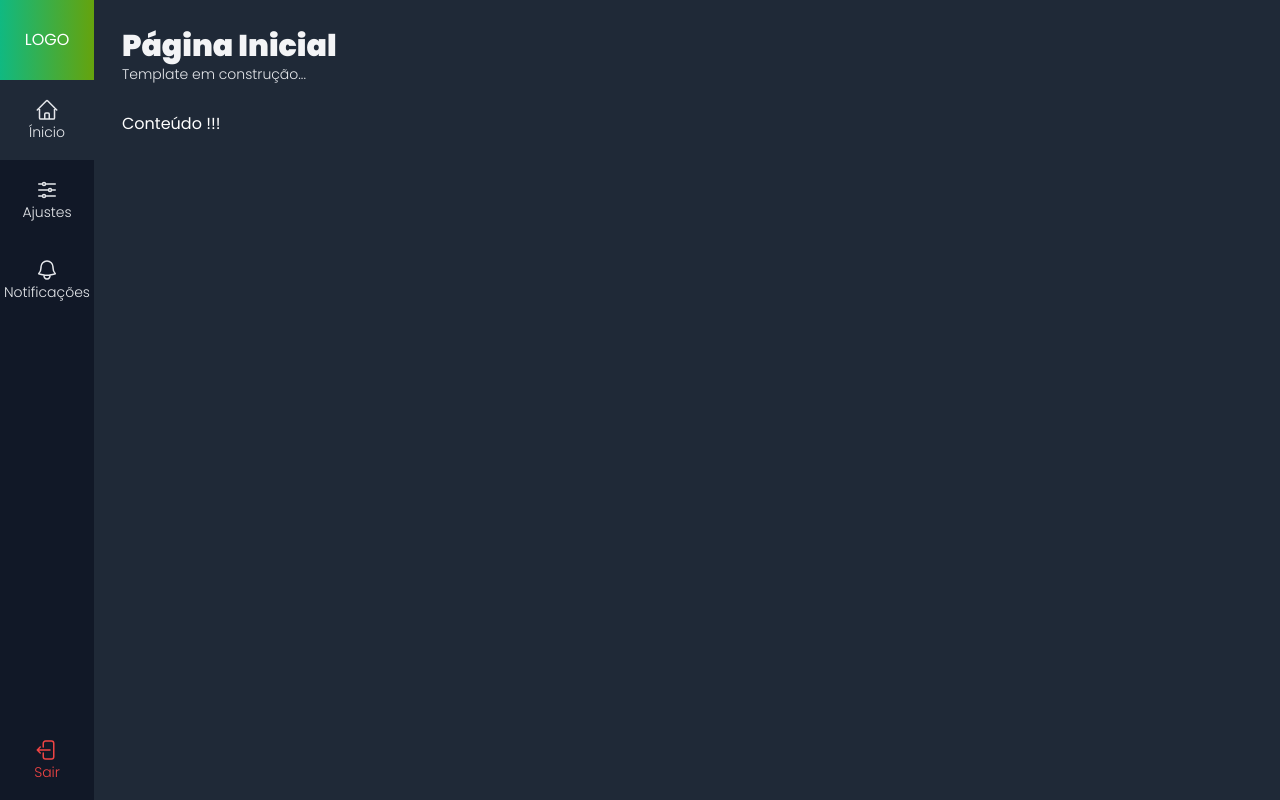
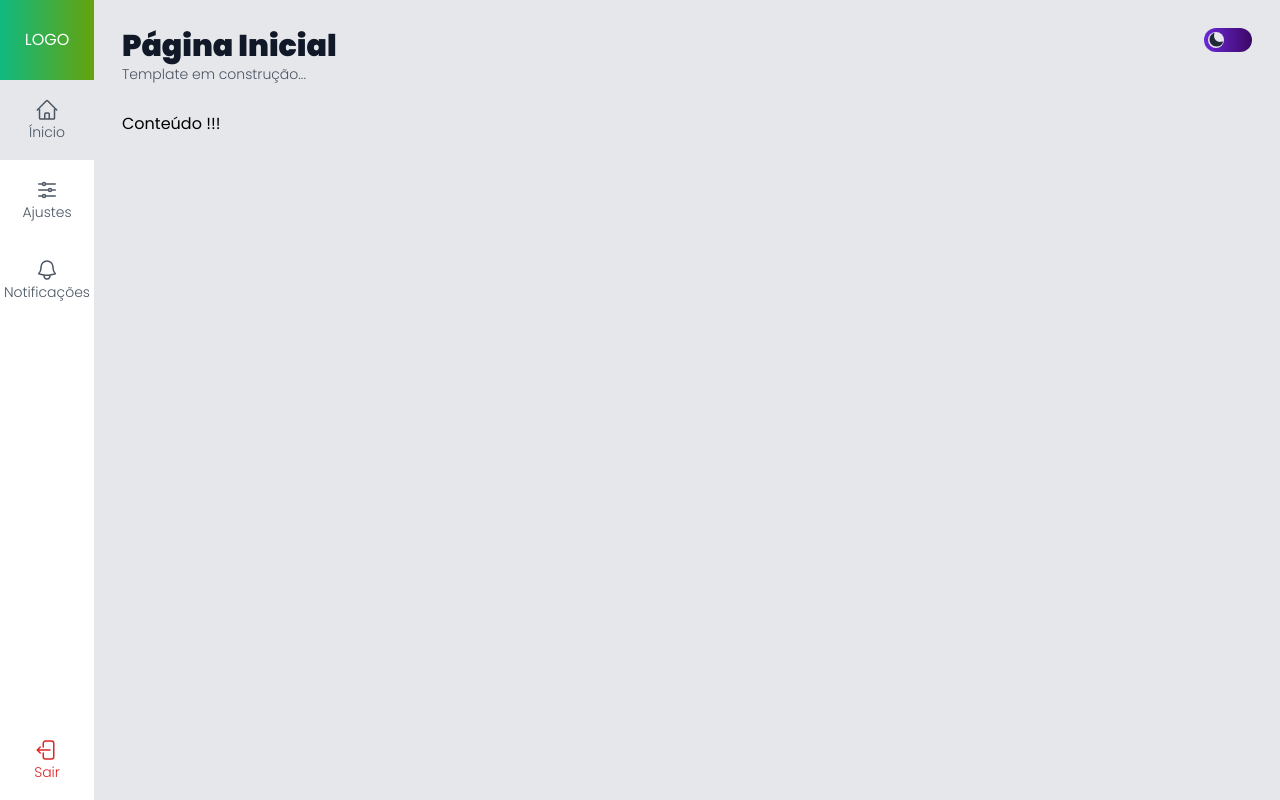
Before and after one commit to lukaskardeck/admin-template, a Next.js app: page / in a window 1280 px wide. Built offline with nearby package versions, Linux system fonts and the light colour scheme.

Commit message:
feat: botao para alternar entre os modos light e dark

```diff
--- a/src/components/icons/index.tsx
+++ b/src/components/icons/index.tsx
@@ -22,9 +22,25 @@ const IconeSair = (
     </svg>
 )
 
+const IconeSol = (size = 6) => (
+    <svg xmlns="http://www.w3.org/2000/svg" viewBox="0 0 24 24" fill="currentColor" className={`size-${size}`}>
+        <path d="M12 2.25a.75.75 0 0 1 .75.75v2.25a.75.75 0 0 1-1.5 0V3a.75.75 0 0 1 .75-.75ZM7.5 12a4.5 4.5 0 1 1 9 0 4.5 4.5 0 0 1-9 0ZM18.894 6.166a.75.75 0 0 0-1.06-1.06l-1.591 1.59a.75.75 0 1 0 1.06 1.061l1.591-1.59ZM21.75 12a.75.75 0 0 1-.75.75h-2.25a.75.75 0 0 1 0-1.5H21a.75.75 0 0 1 .75.75ZM17.834 18.894a.75.75 0 0 0 1.06-1.06l-1.59-1.591a.75.75 0 1 0-1.061 1.06l1.59 1.591ZM12 18a.75.75 0 0 1 .75.75V21a.75.75 0 0 1-1.5 0v-2.25A.75.75 0 0 1 12 18ZM7.758 17.303a.75.75 0 0 0-1.061-1.06l-1.591 1.59a.75.75 0 0 0 1.06 1.061l1.591-1.59ZM6 12a.75.75 0 0 1-.75.75H3a.75.75 0 0 1 0-1.5h2.25A.75.75 0 0 1 6 12ZM6.697 7.757a.75.75 0 0 0 1.06-1.06l-1.59-1.591a.75.75 0 0 0-1.061 1.06l1.59 1.591Z" />
+    </svg>
+
+
+)
+const IconeLua = (size = 6) => (
+    <svg xmlns="http://www.w3.org/2000/svg" viewBox="0 0 24 24" fill="currentColor" className={`size-${size}`}>
+        <path fillRule="evenodd" d="M9.528 1.718a.75.75 0 0 1 .162.819A8.97 8.97 0 0 0 9 6a9 9 0 0 0 9 9 8.97 8.97 0 0 0 3.463-.69.75.75 0 0 1 .981.98 10.503 10.503 0 0 1-9.694 6.46c-5.799 0-10.5-4.7-10.5-10.5 0-4.368 2.667-8.112 6.46-9.694a.75.75 0 0 1 .818.162Z" clipRule="evenodd" />
+    </svg>
+
+)
+
 export {
     IconeCasa,
     IconeAjuste,
     IconeSino,
-    IconeSair
+    IconeSair,
+    IconeSol,
+    IconeLua
 }
--- /dev/null
+++ b/src/components/template/botao/BotaoAlternarTema.tsx
@@ -0,0 +1,38 @@
+import { IconeLua, IconeSol } from "@/components/icons"
+import { useState } from "react";
+
+interface BotaoAlternarTemaProps {
+    tema: string
+    alternarTema: () => void
+}
+
+export default function BotaoAlternarTema(props: BotaoAlternarTemaProps) {
+
+    const [dark, setDark] = useState(props.tema === "dark");
+
+    const handleClick = () => {
+        setDark(!dark);
+        props.alternarTema();
+    };
+
+    return (
+        <div
+            onClick={handleClick}
+            className={`
+                hidden sm:flex items-center cursor-pointer
+                w-12 h-6 p-1 rounded-full
+                ${!dark ? "bg-gradient-to-r from-violet-700 to-purple-950" : "bg-gradient-to-r from-rose-100 to-teal-100"}
+            `}
+        >
+            <div
+                className={`
+                    w-4 h-4 flex items-center justify-center rounded-full
+                    transition-transform duration-500
+                    ${!dark ? "translate-x-0 bg-gray-200 text-gray-800" : "translate-x-6 text-gray-600"}
+                `}
+            >
+                {!dark ? IconeLua(3) : IconeSol(4)}
+            </div>
+        </div>
+    );
+}
--- a/src/components/template/cabecalho/Cabecalho.tsx
+++ b/src/components/template/cabecalho/Cabecalho.tsx
@@ -1,3 +1,5 @@
+import useAppData from "@/data/hooks/useAppData"
+import BotaoAlternarTema from "../botao/BotaoAlternarTema"
 import Titulo from "../titulo/Titulo"
 
 interface CabecalhoProps {
@@ -6,9 +8,13 @@ interface CabecalhoProps {
 }
 
 export default function Cabecalho(props: CabecalhoProps) {
+    const { tema, alternarTema } = useAppData()
     return (
-        <div>
-            <Titulo titulo={props.titulo} subtitulo={props.subtitulo}/>
+        <div className="flex">
+            <Titulo titulo={props.titulo} subtitulo={props.subtitulo} />
+            <div className="flex flex-grow justify-end">
+                <BotaoAlternarTema tema={tema} alternarTema={alternarTema} />
+            </div>
         </div>
     )
 }
--- a/src/components/template/layout/Layout.tsx
+++ b/src/components/template/layout/Layout.tsx
@@ -1,3 +1,4 @@
+import useAppData from "@/data/hooks/useAppData"
 import Cabecalho from "../cabecalho/Cabecalho"
 import Conteudo from "../conteudo/Conteudo"
 import MenuLateral from "../menu-lateral/MenuLateral"
@@ -9,10 +10,12 @@ interface LayoutProps {
 }
 
 export default function Layout(props: LayoutProps) {
+    const { tema } = useAppData()
+
     return (
-        <div className="dark flex h-screen w-screen">
+        <div className={`${tema} flex h-screen w-screen`}>
             <MenuLateral />
-            <div className="flex flex-col w-full p-7 bg-gray-300 dark:bg-gray-800 dark:text-white">
+            <div className="flex flex-col w-full p-7 bg-gray-200 dark:bg-gray-800 dark:text-white">
                 <Cabecalho titulo={props.titulo} subtitulo={props.subtitulo} />
                 <Conteudo>
                     {props.children}
--- a/src/components/template/menu-item/menuItem.tsx
+++ b/src/components/template/menu-item/menuItem.tsx
@@ -12,7 +12,7 @@ interface MenuItemProps {
 export default function MenuItem(props: MenuItemProps) {
     const router = useRouter()
     const paginaSelecionada = router.pathname == props.url
-        ? "bg-gray-100 dark:bg-gray-800"
+        ? "bg-gray-200 dark:bg-gray-800"
         : ""
 
     function renderizarItem() {
--- /dev/null
+++ b/src/data/context/AppContext.tsx
@@ -0,0 +1,32 @@
+import { createContext, useState } from "react";
+
+export type Tema = 'dark' | ''
+
+interface AppContextProps {
+    tema?: Tema
+    alternarTema?: () => void
+}
+
+const AppContext = createContext<AppContextProps>({})
+
+function AppProvider(props) {
+    const [tema, setTema] = useState<Tema>('')
+
+    function alternarTema() {
+        setTema(tema === "" ? "dark": "")
+    }
+
+    return (
+        <AppContext.Provider value={{
+            tema,
+            alternarTema
+        }}>
+            {props.children}
+        </AppContext.Provider>
+    )
+}
+
+export {
+    AppContext,
+    AppProvider
+}
--- /dev/null
+++ b/src/data/hooks/useAppData.ts
@@ -0,0 +1,6 @@
+import { useContext } from "react";
+import { AppContext } from "../context/AppContext";
+
+const useAppData = () => useContext(AppContext)
+
+export default useAppData
--- a/src/pages/_app.tsx
+++ b/src/pages/_app.tsx
@@ -1,6 +1,11 @@
+import { AppProvider } from "@/data/context/AppContext";
 import "@/styles/globals.css";
 import type { AppProps } from "next/app";
 
 export default function App({ Component, pageProps }: AppProps) {
-  return <Component {...pageProps} />;
+  return (
+    <AppProvider>
+      <Component {...pageProps} />
+    </AppProvider>
+  )
 }
--- a/src/pages/index.tsx
+++ b/src/pages/index.tsx
@@ -1,6 +1,8 @@
 import Layout from "@/components/template/layout/Layout";
 
 export default function Home() {
+
+
   return (
     <Layout titulo="Página Inicial" subtitulo="Template em construção...">
       <h3>Conteúdo !!!</h3>
--- a/src/pages/notificacoes.tsx
+++ b/src/pages/notificacoes.tsx
@@ -3,7 +3,7 @@ import Layout from "@/components/template/layout/Layout";
 export default function Notificacoes() {
   return (
     <Layout titulo="Notificações" subtitulo="Acesse as novidades...">
-      <h3>Conteúdo !!!</h3>
+      <h3>Conteúdo!!!</h3>
     </Layout>
   )
 }
```
